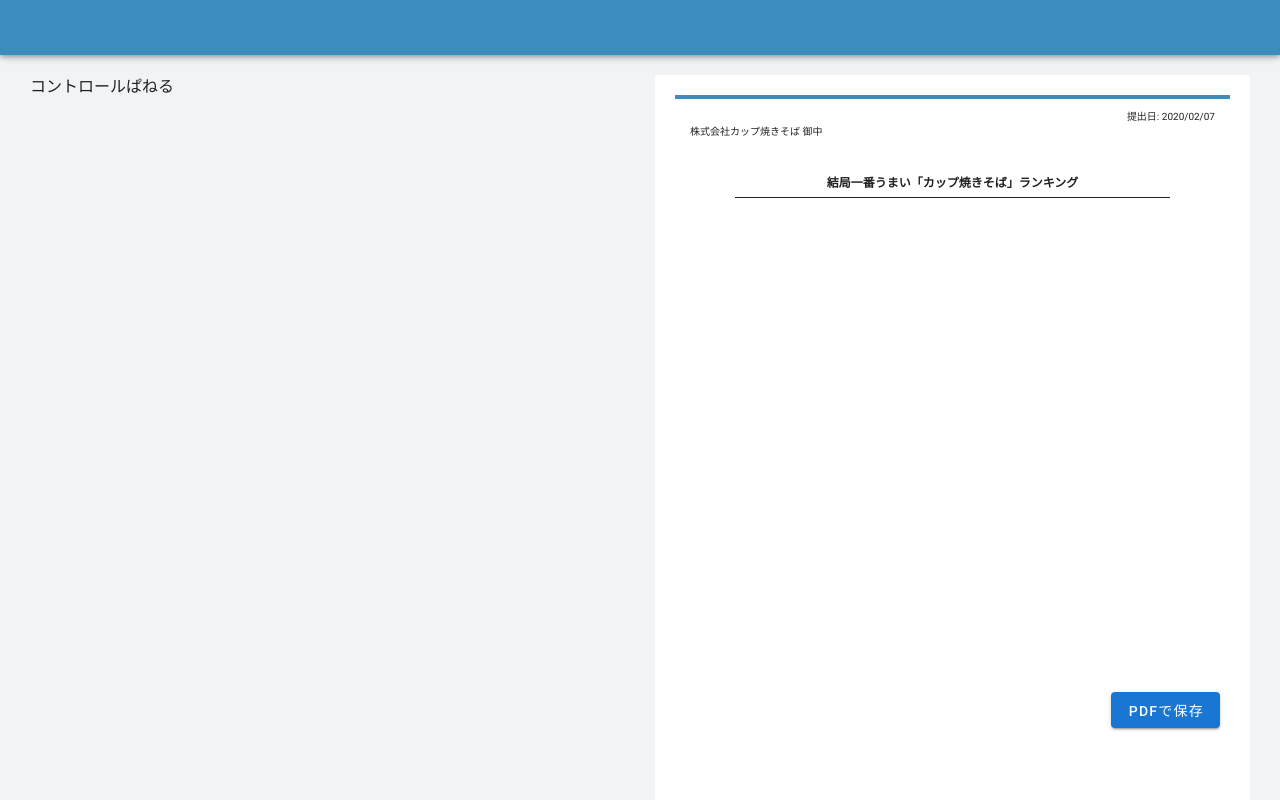
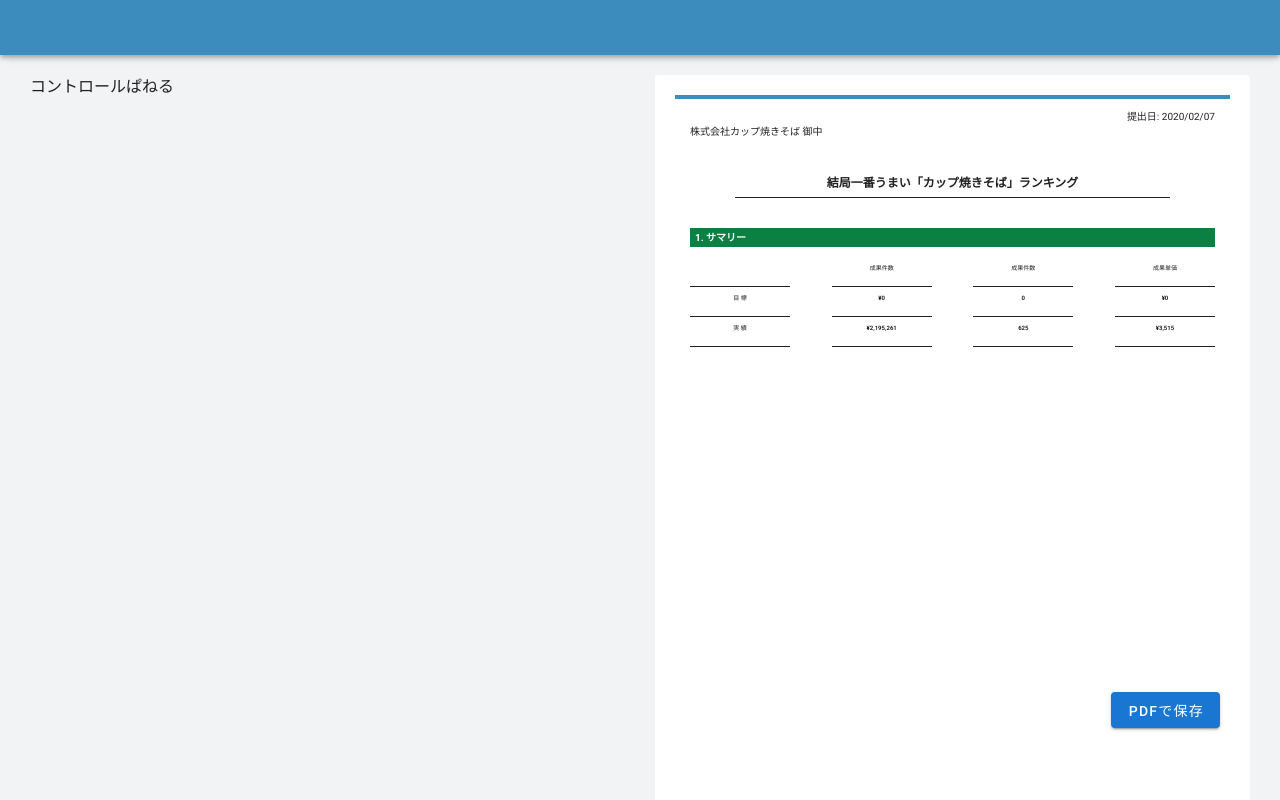
Before and after one commit to uenoryo/html2pdf, a Vue app: page / in a window 1280 px wide. Built offline with nearby package versions, Linux system fonts and the light colour scheme.

Commit message:
add summary.

```diff
--- a/src/components/Sample.vue
+++ b/src/components/Sample.vue
@@ -12,6 +12,34 @@
               <h3 class="report__date">提出日: 2020/02/07</h3>
               <h3 class="report__subject">株式会社カップ焼きそば 御中</h3>
               <h1 class="report__title">結局一番うまい「カップ焼きそば」ランキング</h1>
+
+              <div class="report__main">
+                <section>
+                  <h2 class="report__headingMiddle">1. サマリー</h2>
+                  <div class="report__summaryTables">
+                    <div class="report__summaryTable">
+                      <div></div>
+                      <div>目 標</div>
+                      <div>実 績</div>
+                    </div>
+                    <div class="report__summaryTable">
+                      <div>成果件数</div>
+                      <div><b>¥0</b></div>
+                      <div><b>¥2,195,261</b></div>
+                    </div>
+                    <div class="report__summaryTable">
+                      <div>成果件数</div>
+                      <div><b>0</b></div>
+                      <div><b>625</b></div>
+                    </div>
+                    <div class="report__summaryTable">
+                      <div>成果単価</div>
+                      <div><b>¥0</b></div>
+                      <div><b>¥3,515</b></div>
+                    </div>
+                  </div>
+                </section>
+              </div>
             </div>
           </div>
           <div class="previewArea__Image">
@@ -137,6 +165,10 @@ export default {
       border-bottom: 1px solid;
     }
 
+    &__main {
+      padding: 0 15px;
+    }
+
     &__subject, &__date {
       font-size: 10px;
       font-weight: normal;
@@ -153,6 +185,30 @@ export default {
       border: 0;
       margin-bottom: 10px;
     }
+
+    &__headingMiddle {
+      font-size: 10px;
+      background-color: #0b8043;
+      color: #fff;
+      padding: 2px 5px;
+    }
+
+    &__summaryTables {
+      display: flex;
+      justify-content: space-between;
+      margin-top: 10px;
+    }
+
+    &__summaryTable {
+      div {
+        min-height: 30px;
+        font-size: 6px;
+        width: 100px;
+        text-align: center;
+        padding: 6px;
+        border-bottom: 1px solid;
+      }
+    }
   }
 
 </style>
```
